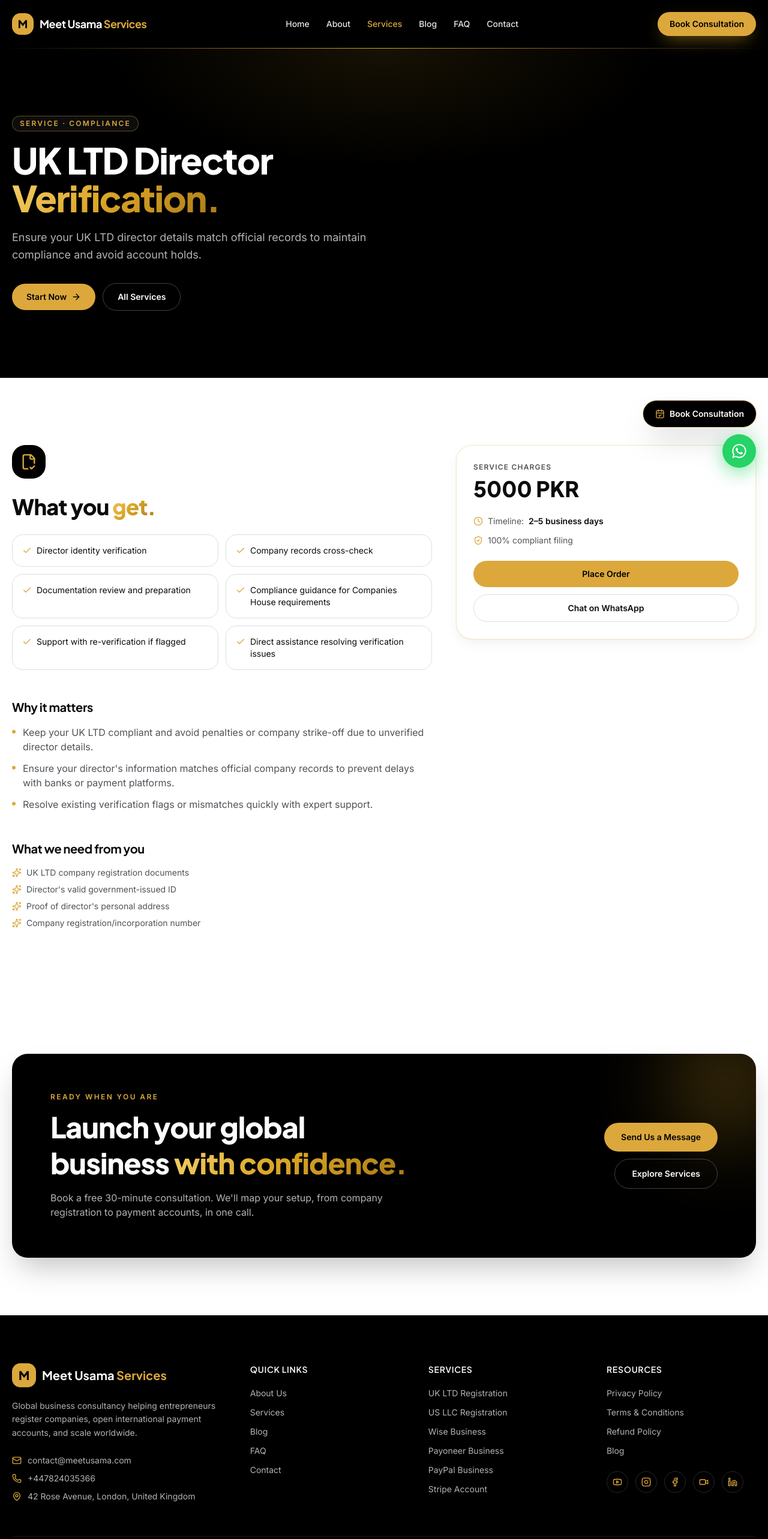
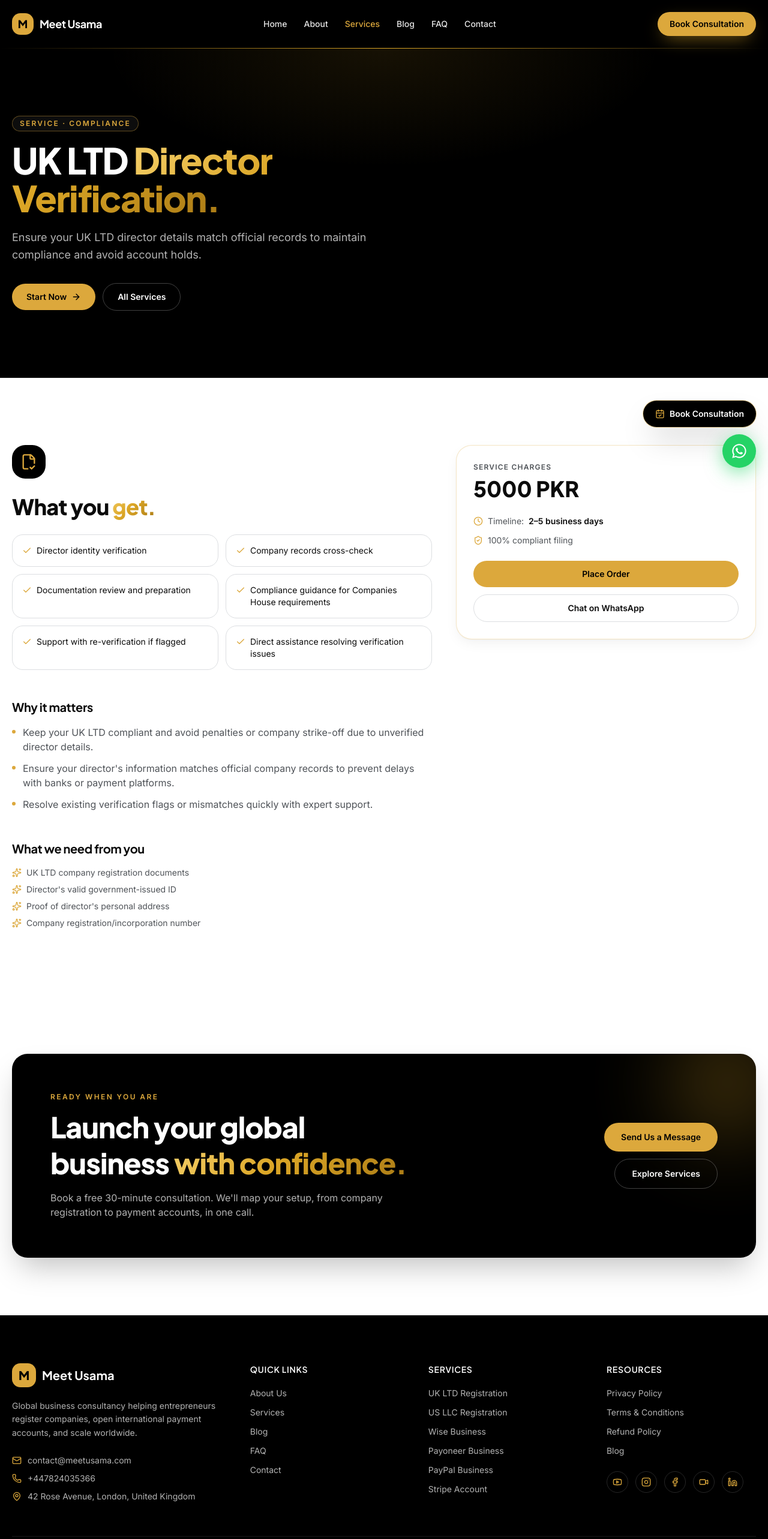
Before and after one commit to theusmandev/meetusamaservices, a React (Vite) app: page /services/business-verification in a window 1280 px wide. Shown: the top 2566 px of the page at 60% size. Built offline with nearby package versions, Linux system fonts and the light colour scheme.

Commit message:
change site tile from meet usama services to meet usama

```diff
--- a/src/components/site-footer.tsx
+++ b/src/components/site-footer.tsx
@@ -43,7 +43,7 @@ export function SiteFooter() {
                 M
               </span>
               <span className="font-display text-xl font-bold">
-                Meet Usama <span className="text-[color:var(--gold)]">Services</span>
+                Meet Usama <span className="text-[color:var(--gold)]"></span>
               </span>
             </Link>
             <p className="mt-5 max-w-sm text-sm leading-relaxed text-white/70">
--- a/src/components/site-header.tsx
+++ b/src/components/site-header.tsx
@@ -37,8 +37,8 @@ export function SiteHeader() {
           <span className="grid h-9 w-9 place-items-center rounded-lg bg-[color:var(--gold)] font-display text-lg font-black text-black">
             M
           </span>
-          <span className="font-display text-lg font-bold tracking-tight text-white">
-            Meet Usama <span className="text-[color:var(--gold)]">Services</span>
+          <span className="font-display text-lg font-bold tracking-tight text-white">Meet Usama
+            <span className="text-[color:var(--gold)]"></span>
           </span>
         </Link>
 
--- a/src/pages/services/BusinessVerificationPage.tsx
+++ b/src/pages/services/BusinessVerificationPage.tsx
@@ -8,8 +8,8 @@ export default function BusinessVerificationPage() {
       <SEO title="Uk LTD Director Verification | Meet Usama Services" description="Verify your UK LTD director details and maintain company compliance with expert assistance." />
       <ServicePage data={{
       eyebrow: "Service · Compliance",
-      title: "UK LTD Director",
-      gold: "Verification.",
+      title: "UK LTD",
+      gold: "Director Verification.",
       subtitle: "Ensure your UK LTD director details match official records to maintain compliance and avoid account holds.",
       icon: FileCheck2,
       timeline: "2–5 business days",
```
